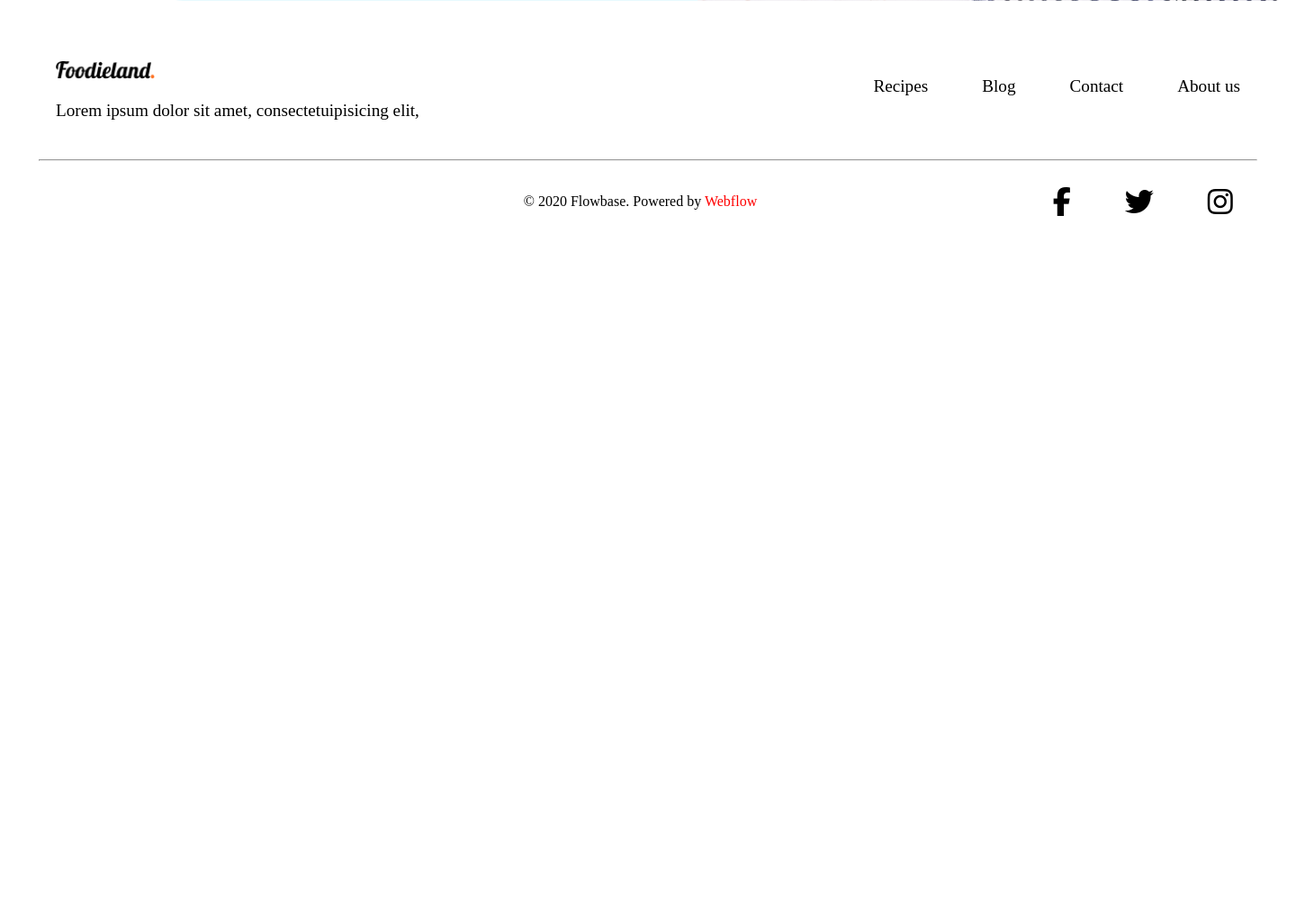
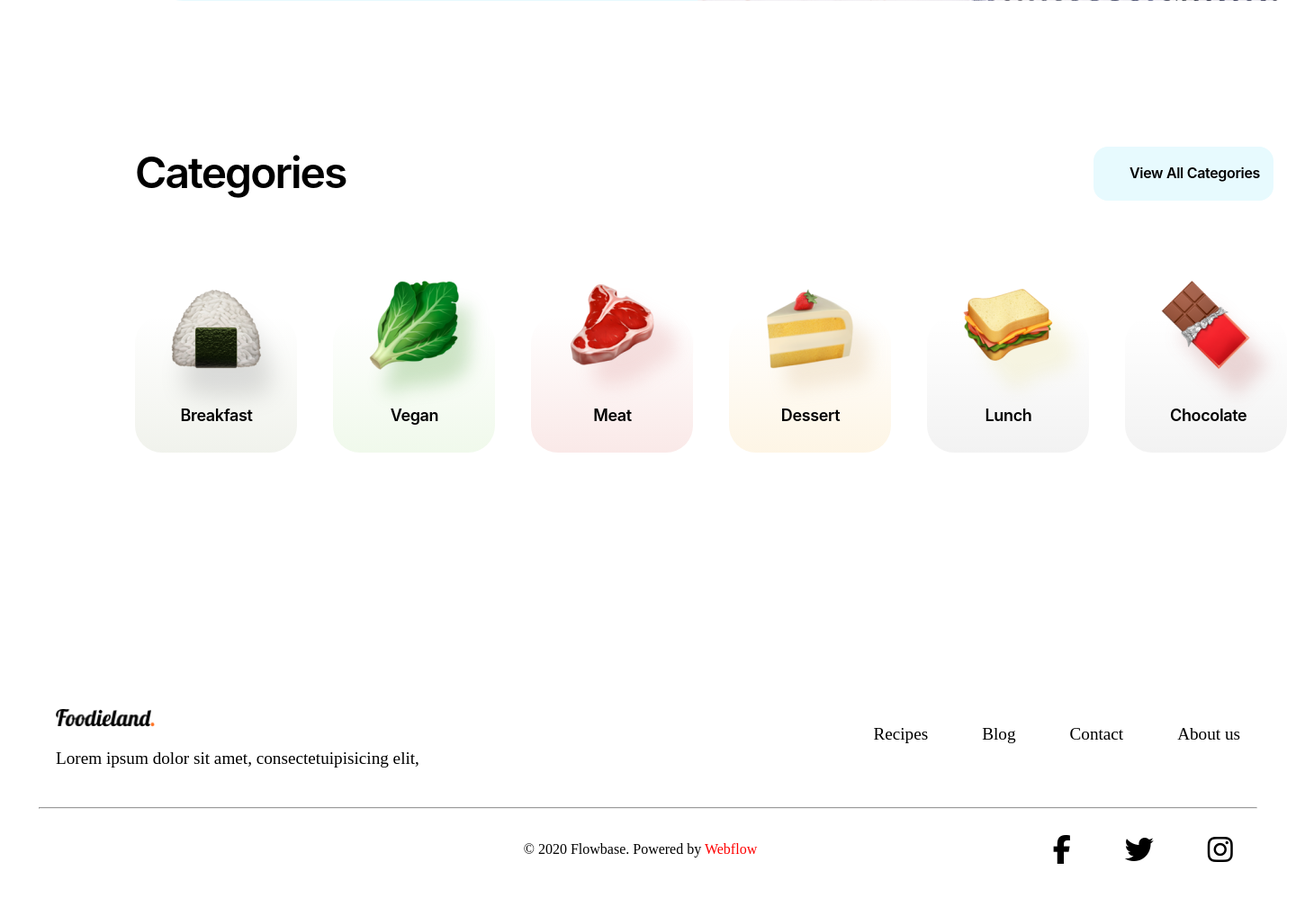
Before and after one commit to FloreFabre/foodlife, a PHP site: page / in a window 1440 px wide. Shown: the part 789-1807 px from the top of the page at 90% size. Before the commit the page ends 1029 px from the top, so only its background shows below. Run offline with PHP 8.4, Linux system fonts and the light colour scheme; some libraries are stand-ins or nearby versions.

Commit message:
création des catégories

```diff
--- a/css/style.css
+++ b/css/style.css
@@ -194,7 +194,7 @@ li {
 
   align-items: center;
   background-color: rgb(255, 255, 255);
-  margin-top: 50%;
+  margin-top: 100%;
   margin-bottom: 3%;
   padding-bottom: 0%;
 
@@ -553,3 +553,315 @@ top: 20px;
 
 
 }
+
+/* css catégories */
+
+.categories{
+
+  display: grid;
+}
+
+.categorieTexte{
+
+  position: absolute;
+width: 238px;
+height: 58px;
+left: 150px;
+top: 952px;
+
+font-family: 'Inter';
+font-style: normal;
+font-weight: 600;
+font-size: 48px;
+line-height: 58px;
+/* identical to box height */
+
+letter-spacing: -0.04em;
+
+color: #000000;
+}
+
+.viewAllCat{
+
+  position: absolute;
+width: 200px;
+height: 60px;
+left: 1065px;
+top: 0px;
+
+background: #E7FAFE;
+border-radius: 16px;
+}
+.viewAllCatTexte{
+  position: absolute;
+width: 146px;
+height: 19px;
+left: 40px;
+top: 20px;
+
+font-family: 'Inter';
+font-style: normal;
+font-weight: 600;
+font-size: 16px;
+line-height: 19px;
+letter-spacing: -0.02em;
+
+color: #000000;
+}
+
+.breakfast{
+  position: absolute;
+  width: 180px;
+  height: 152px;
+  left: 150px;
+  top: 1140px;
+
+  background: linear-gradient(180deg, rgba(112, 130, 70, 0) 0%, rgba(112, 130, 70, 0.1) 100%);
+  border-radius: 30px;
+
+}
+
+.imgbreakfast{
+
+
+  position: absolute;
+width: 100px;
+height: 100px;
+left: 40px;
+top: -40px;
+filter: drop-shadow(12px 31px 13px rgba(0, 0, 0, 0.12));
+
+}
+
+.breakfastTexte{
+
+
+  position: absolute;
+width: 81px;
+height: 22px;
+left: 50px;
+top: 100px;
+
+font-family: 'Inter';
+font-style: normal;
+font-weight: 600;
+font-size: 18px;
+line-height: 22px;
+/* identical to box height */
+
+text-align: center;
+letter-spacing: -0.02em;
+
+color: #000000;
+}
+
+.vegan{
+  position: absolute;
+  width: 180px;
+  height: 152px;
+  left: 370px;
+  top: 1140px;
+
+  background: linear-gradient(180deg, rgba(108, 198, 63, 0) 0%, rgba(108, 198, 63, 0.1) 100%);
+  border-radius: 30px;
+}
+
+.imgvegan{
+  position: absolute;
+width: 100px;
+height: 100px;
+left: 40px;
+top: -40px;
+filter: drop-shadow(15px 27px 10px rgba(39, 138, 13, 0.22));
+
+}
+
+.veganTexte{
+
+  position: absolute;
+width: 81px;
+height: 22px;
+left: 50px;
+top: 100px;
+
+font-family: 'Inter';
+font-style: normal;
+font-weight: 600;
+font-size: 18px;
+line-height: 22px;
+/* identical to box height */
+
+text-align: center;
+letter-spacing: -0.02em;
+
+color: #000000;
+}
+
+.meat{
+  position: absolute;
+  width: 180px;
+  height: 152px;
+  left: 590px;
+  top: 1140px;
+
+  background: linear-gradient(180deg, rgba(204, 38, 27, 0) 0%, rgba(204, 38, 27, 0.1) 100%);
+  border-radius: 30px;
+}
+
+.imgmeat{
+
+  position: absolute;
+  width: 100px;
+  height: 100px;
+  left: 40px;
+  top: -40px;
+  filter: drop-shadow(25px 23px 10px rgba(212, 128, 128, 0.22));
+}
+
+.meatTexte{
+
+  position: absolute;
+  width: 81px;
+  height: 22px;
+  left: 50px;
+  top: 100px;
+
+  font-family: 'Inter';
+  font-style: normal;
+  font-weight: 600;
+  font-size: 18px;
+  line-height: 22px;
+  /* identical to box height */
+
+  text-align: center;
+  letter-spacing: -0.02em;
+
+  color: #000000;
+}
+
+.dessert{
+
+  position: absolute;
+  width: 180px;
+  height: 152px;
+  left: 810px;
+  top: 1140px;
+
+  background: linear-gradient(180deg, rgba(240, 158, 0, 0) 0%, rgba(240, 158, 0, 0.1) 100%);
+  border-radius: 30px;
+}
+
+.imgdessert{
+
+  position: absolute;
+  width: 100px;
+  height: 100px;
+  left: 40px;
+  top: -40px;
+  filter: drop-shadow(19px 24px 10px rgba(210, 175, 115, 0.22));
+}
+
+.dessertTexte{
+
+  position: absolute;
+  width: 81px;
+  height: 22px;
+  left: 50px;
+  top: 100px;
+
+  font-family: 'Inter';
+  font-style: normal;
+  font-weight: 600;
+  font-size: 18px;
+  line-height: 22px;
+  /* identical to box height */
+
+  text-align: center;
+  letter-spacing: -0.02em;
+
+  color: #000000;
+}
+
+.lunch{
+  position: absolute;
+  width: 180px;
+  height: 152px;
+  left: 1030px;
+  top: 1140px;
+
+  background: linear-gradient(180deg, rgba(0, 0, 0, 0) 0%, rgba(0, 0, 0, 0.05) 100%);
+  border-radius: 30px;
+}
+
+.imglunch{
+  position: absolute;
+  width: 100px;
+  height: 100px;
+  left: 40px;
+  top: -40px;
+  filter: drop-shadow(24px 31px 10px rgba(226, 217, 132, 0.22));
+}
+
+.lunchTexte{
+
+  position: absolute;
+  width: 81px;
+  height: 22px;
+  left: 50px;
+  top: 100px;
+
+  font-family: 'Inter';
+  font-style: normal;
+  font-weight: 600;
+  font-size: 18px;
+  line-height: 22px;
+  /* identical to box height */
+
+  text-align: center;
+  letter-spacing: -0.02em;
+
+  color: #000000;
+
+}
+
+.chocolate{
+  position: absolute;
+  width: 180px;
+  height: 152px;
+  left: 1250px;
+  top: 1140px;
+
+  background: linear-gradient(180deg, rgba(0, 0, 0, 0) 0%, rgba(0, 0, 0, 0.05) 100%);
+  border-radius: 30px;
+}
+
+.imgchocolate{
+  position: absolute;
+  width: 100px;
+  height: 100px;
+  left: 40px;
+  top: -40px;
+  filter: drop-shadow(20px 29px 10px rgba(171, 78, 78, 0.22));
+}
+
+.chocolateTexte{
+
+  position: absolute;
+  width: 81px;
+  height: 22px;
+  left: 50px;
+  top: 100px;
+
+  font-family: 'Inter';
+  font-style: normal;
+  font-weight: 600;
+  font-size: 18px;
+  line-height: 22px;
+  /* identical to box height */
+
+  text-align: center;
+  letter-spacing: -0.02em;
+
+  color: #000000;
+
+}
--- a/index.php
+++ b/index.php
@@ -13,6 +13,7 @@
 
 <body>
   <header>
+    <!-- NAV BAR -->
     <nav class="navbar">
       <!-- LOGO -->
       <div class="logo"><img src="./img/Foodieland.png" alt="" width="110px"></div>
@@ -51,7 +52,7 @@
   </header>
   <div class="grid">
     <div class="recettedroite">
-     <img class="imgD" src="./img/chickenwings.png" alt="" >
+      <img class="imgD" src="./img/chickenwings.png" alt="">
     </div>
 
 
@@ -59,9 +60,9 @@
 
     <div class="recettegauche">
 
-  <img class="imgG" src="./img/Rectangle.png" alt="" >
+      <img class="imgG" src="./img/Rectangle.png" alt="">
       <div class="HOT">
-  <img class="imgHOT" src="./img/image14.png" alt="" >
+        <img class="imgHOT" src="./img/image14.png" alt="">
         <span class="hotrecette"> Hot Recipes</span>
       </div>
 
@@ -69,20 +70,20 @@
       <span class="texteR">Lorem ipsum dolor sit amet, consectetuipisicing elit, sed do eiusmod tempor incididunt ut labore et dolore magna aliqut enim ad minim </span>
 
       <div class="time">
- <img class="imgTime" src="./img/Vector.png" alt="" >
+        <img class="imgTime" src="./img/Vector.png" alt="">
         <span class="min"> 30 Minutes</span>
       </div>
       <div class="catég">
 
         <div class="imgCat">
- <img class="" src="./img/Vector (1).png" alt="" >
- <img class="" src="./img/Vector (2).png" alt="" >
+          <img class="" src="./img/Vector (1).png" alt="">
+          <img class="" src="./img/Vector (2).png" alt="">
         </div>
         <span class="cat">Chicken</span>
       </div>
 
       <div class="auteur">
-<img class="imgAuteur" src="./img/jhonsmith.png" alt="" >
+        <img class="imgAuteur" src="./img/jhonsmith.png" alt="">
 
         <div class="auteurNom">
           <span>John Smith</span>
@@ -91,8 +92,51 @@
       </div>
 
       <div class="bouttonRecipe">
-<img class="imgBoutton" src="./img/bouttonplay.png" alt="" >
+        <img class="imgBoutton" src="./img/bouttonplay.png" alt="">
         <span class="view">View Recipes</span>
+      </div>
+
+    </div>
+
+  </div>
+
+  <div class="categories">
+
+<div class="categorieTexte">
+  <span>Categories</span>
+  <div class="viewAllCat">
+    <span class="viewAllCatTexte">View All Categories</span>
+  </div>
+</div>
+<div class="breakfast">
+<img class="imgbreakfast" src="./img/criz.png" alt="">
+<span class="breakfastTexte">Breakfast</span>
+</div>
+
+</div>
+<div class="vegan">
+<img class="imgvegan" src="./img/cvegan.png" alt="">
+<span class="veganTexte">Vegan</span>
+</div>
+
+<div class="meat">
+<img class="imgmeat" src="./img/cviande.png" alt="">
+<span class="meatTexte">Meat</span>
+</div>
+
+<div class="dessert">
+<img class="imgdessert" src="./img/cdessert.png" alt="">
+<span class="dessertTexte">Dessert</span>
+</div>
+
+<div class="lunch">
+<img class="imglunch" src="./img/clunch.png" alt="">
+<span class="lunchTexte">Lunch</span>
+</div>
+
+<div class="chocolate">
+<img class="imgchocolate" src="./img/cchoco.png" alt="">
+<span class="chocolateTexte">Chocolate</span>
 </div>
 
 
@@ -100,7 +144,12 @@
 
 
 
-    </div>
+
+
+
+
+
+
 
   </div>
 
```
Lines whose indentation alone changed are shown as unchanged.
